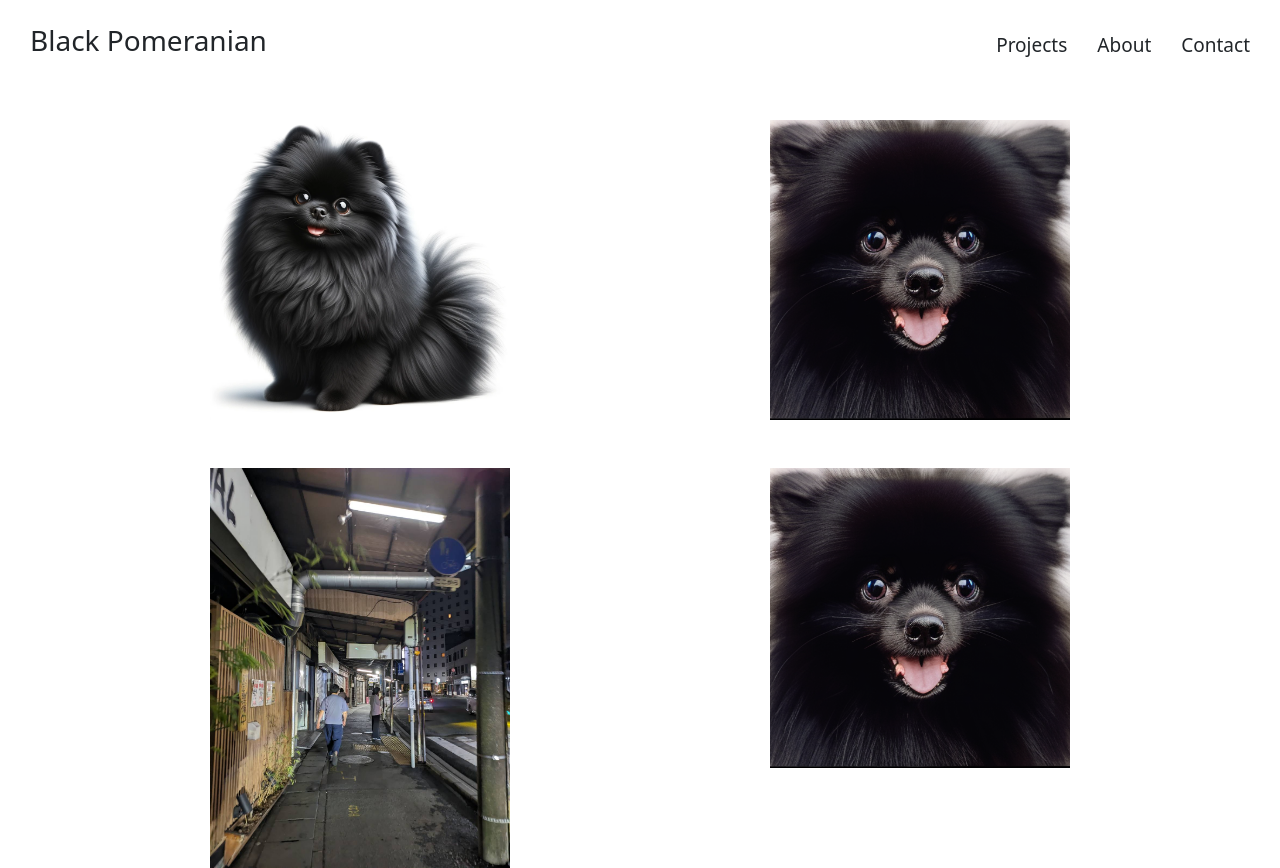
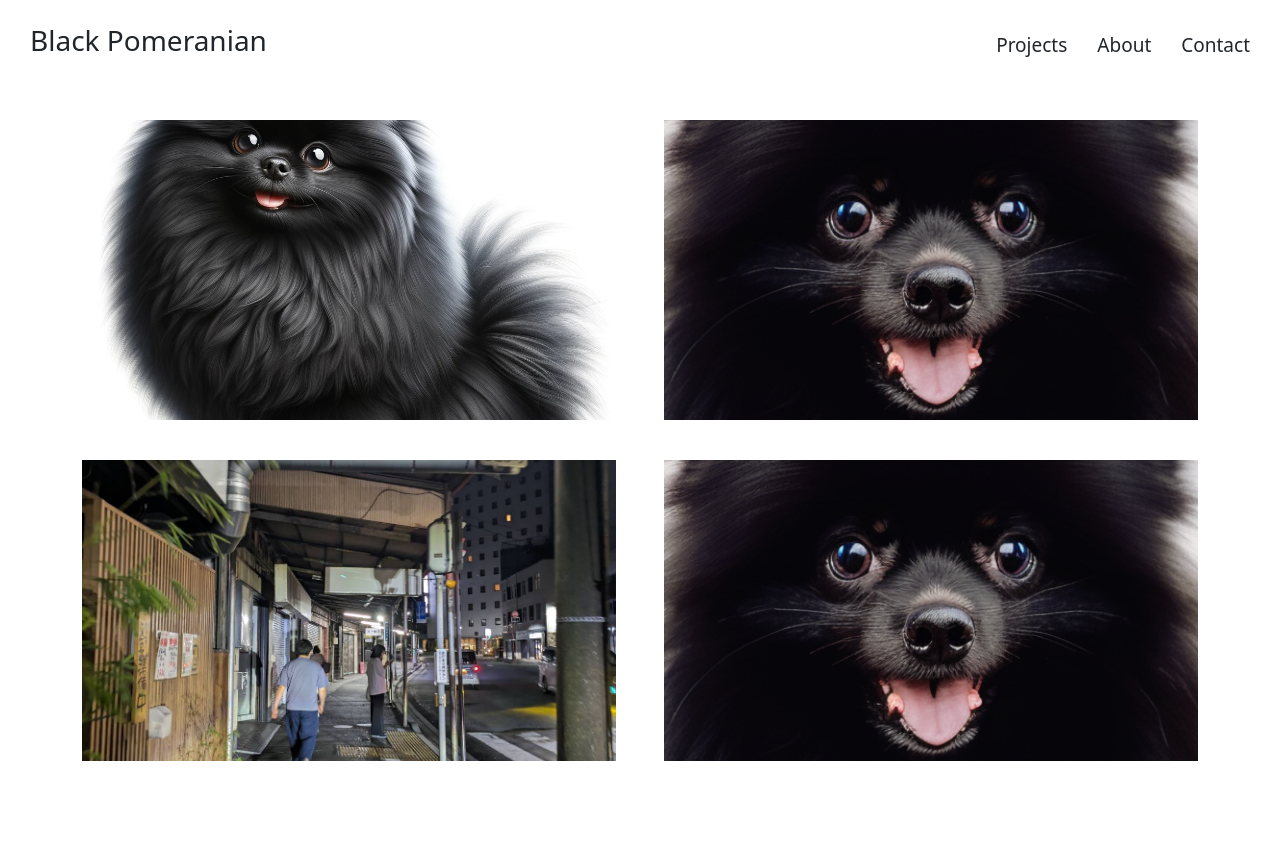
Before and after one commit to black-pomeranian/blapome-portfolio, a React (Create React App) app: page /projects in a window 1280 px wide. After the commit the page ends 800 px from the top, so only its background shows below. Built offline with nearby package versions, Linux system fonts and the light colour scheme.

Commit message:
画像のレイアウトを固定

```diff
--- a/src/App.css
+++ b/src/App.css
@@ -100,3 +100,18 @@ img {
 .mail {
   text-decoration: underline;
 }
+
+.aspect-16-9 {
+  position: relative;
+  width: 100%;
+  padding-top: 56.25%; /* 16:9のアスペクト比 */
+}
+
+.aspect-16-9 img {
+  position: absolute;
+  top: 0;
+  left: 0;
+  width: 100%;
+  height: 100%;
+  object-fit: cover; /* コンテナに収まるように画像を切り取ります */
+}
--- a/src/components/Project.js
+++ b/src/components/Project.js
@@ -1,5 +1,5 @@
 import React from 'react';
-import { Row, Col } from 'react-bootstrap';
+import { Row, Col, Card } from 'react-bootstrap';
 import 'bootstrap/dist/css/bootstrap.min.css';
 import contentsData from '../contents.json';
 
@@ -13,10 +13,12 @@ function Projects() {
 
   return (
     <div className="container">
-      <Row className="gx-1 gy-5">
+      <Row className="gx-5 gy-3">
         {images.map((image, index) => (
-          <Col md={6} key={index} className="text-center">
-            <img src={image.src} alt={image.alt} className="img-fluid" />
+          <Col md={6} key={index} className="mb-4">
+            <div className="aspect-16-9">
+              <img src={image.src} alt={image.alt} className="img-fluid" />
+            </div>
           </Col>
         ))}
       </Row>
```
